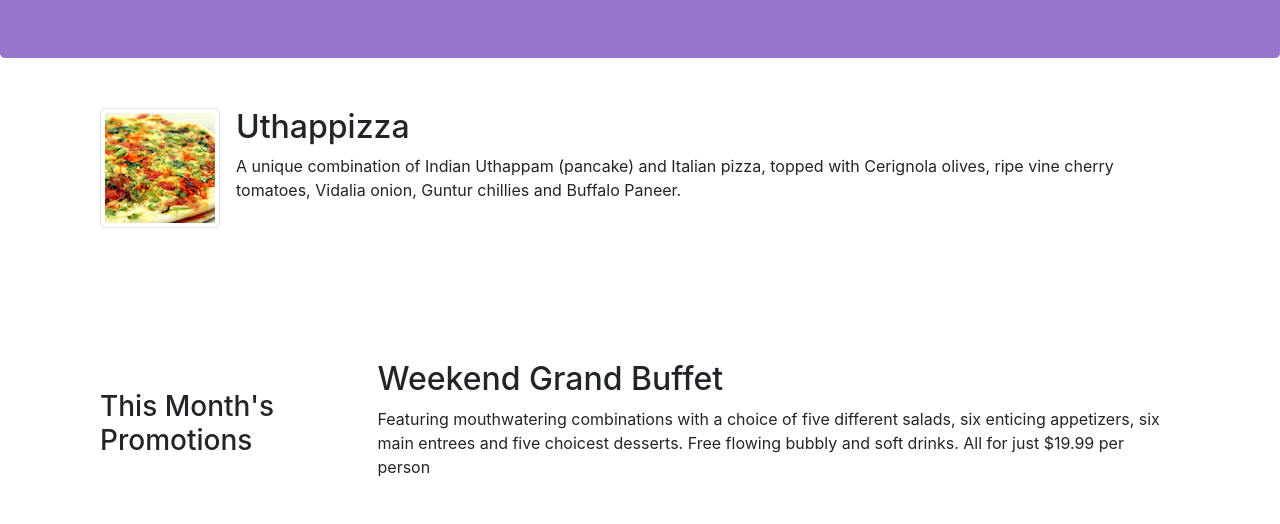
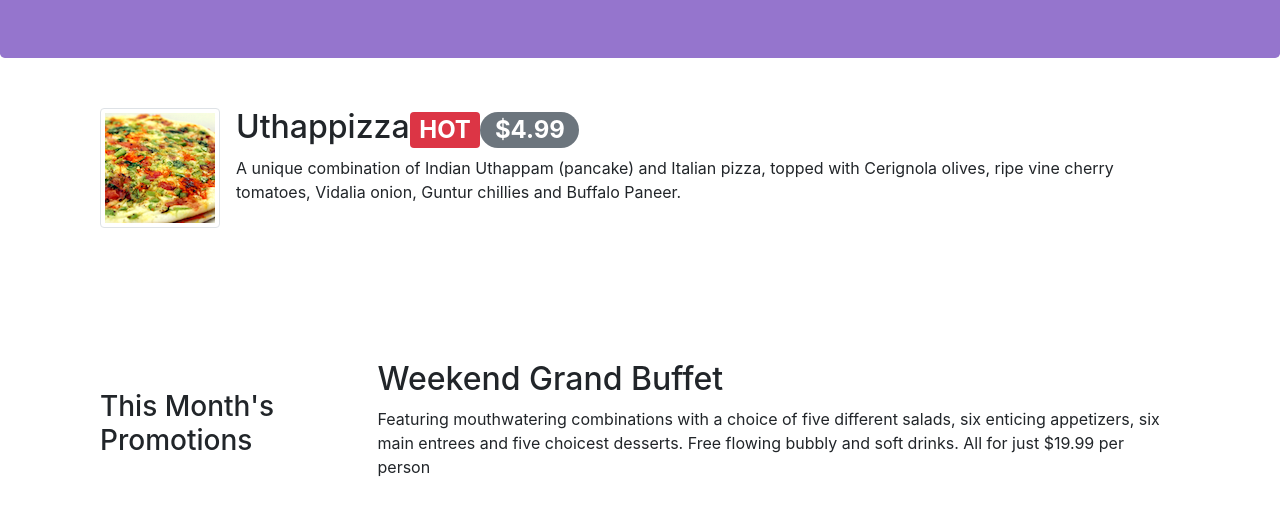
Before and after one commit to khanhumera/conFusion, a website: page index.html in a window 1280 px wide. Shown: the part 276-800 px from the top of the page. Drawn offline with nearby package versions, Linux system fonts and the light colour scheme.

Commit message:
alerting users

```diff
--- a/index.html
+++ b/index.html
@@ -62,7 +62,7 @@
                 <div class="media">
                     <img class="d-flex mr-3 img-thumbnail align-self-center" src="img/uthappizza.png" alt="uthappizza">
                     <div class="media-body">
-                        <h2 class="mt-0">Uthappizza</h2>
+                        <h2 class="mt-0">Uthappizza<span class="badge badge-danger"> HOT</span CLASS=""><span class="badge badge-pill badge-secondary"> $4.99</span></h2>
                         <p>A unique combination of Indian Uthappam (pancake) and Italian pizza, topped with Cerignola olives, ripe vine cherry tomatoes, Vidalia onion, Guntur chillies and Buffalo Paneer.</p>
 
                     </div>
```
